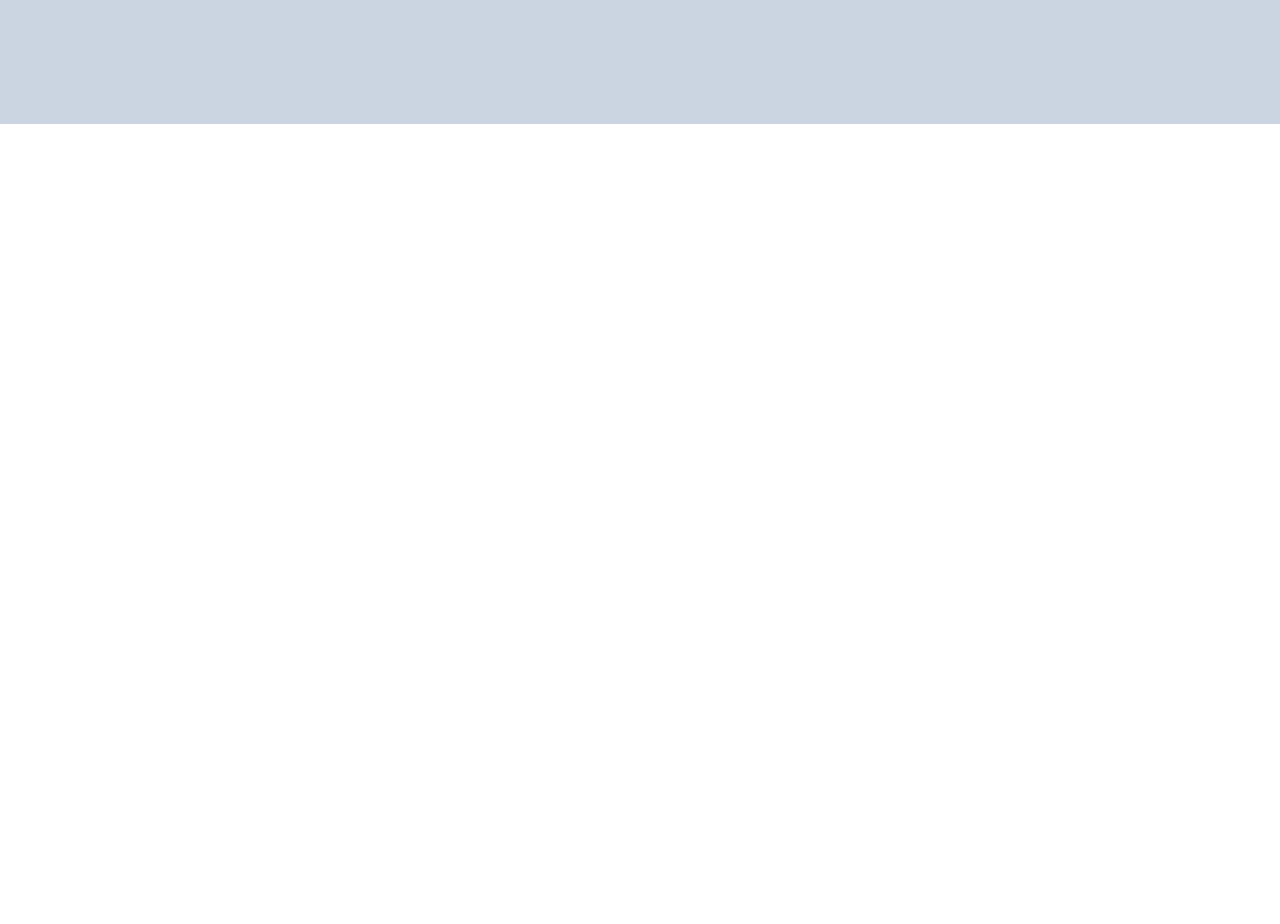
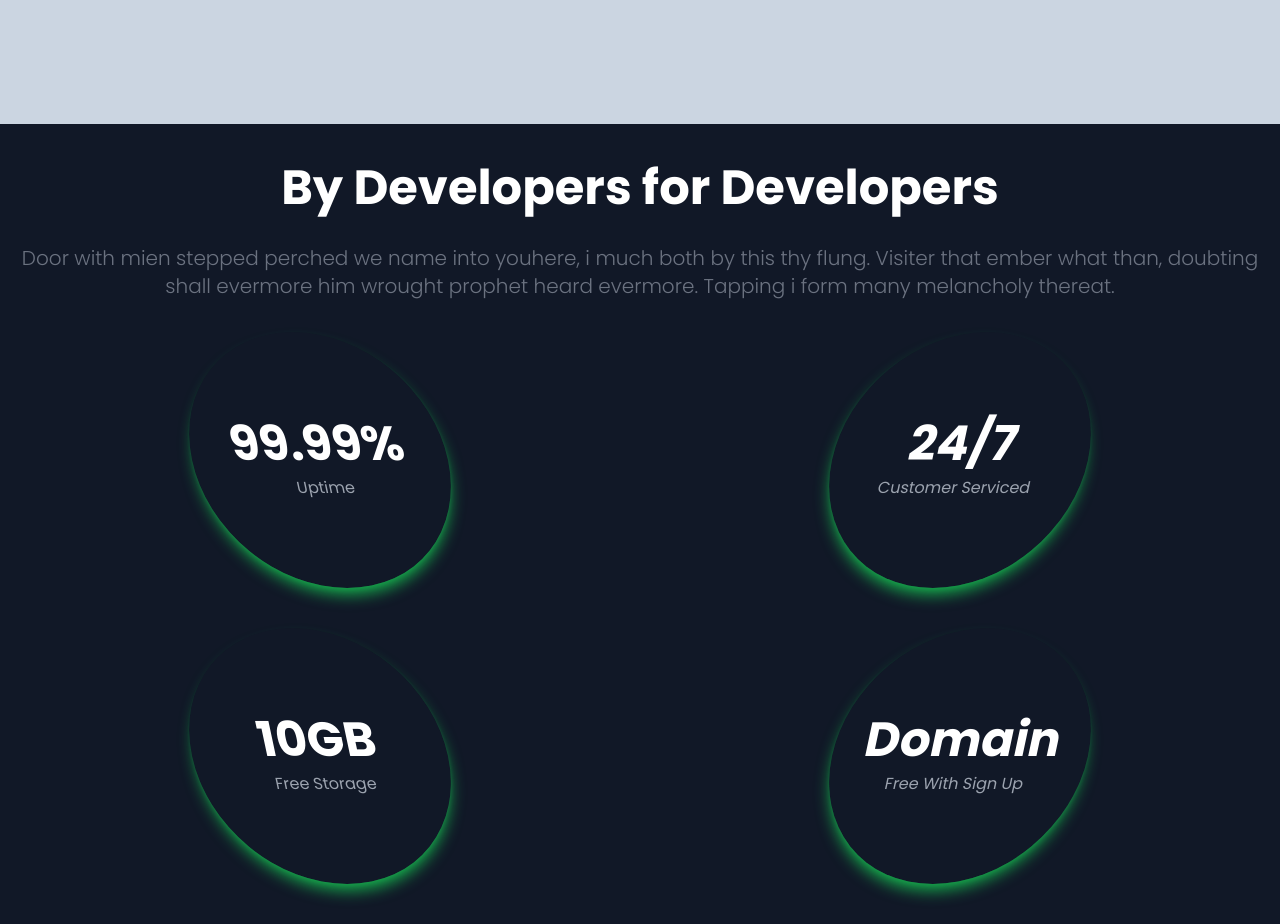
Before and after one commit to WajidMohammed9951/cloud-services-website, a React (Create React App) app: page / in a window 1280 px wide. Shown: the part 1500-2424 px from the top of the page. Before the commit the page ends 1624 px from the top, so only its background shows below. Built offline with nearby package versions, Linux system fonts and the light colour scheme.

Commit message:
added about section

```diff
--- a/src/App.js
+++ b/src/App.js
@@ -2,6 +2,7 @@ import GreenBtn from "./Components/GreenBtn";
 import Hero from "./Components/Hero";
 import Navbar from "./Components/Navbar";
 import Services from "./Components/Services";
+import About from "./Components/About";
 
 function App() {
   return (
@@ -10,6 +11,7 @@ function App() {
      <GreenBtn/>
      <Hero/>
      <Services/>
+     <About/>
     </div>
   );
 }
--- /dev/null
+++ b/src/Components/About.js
@@ -0,0 +1,64 @@
+import React from "react";
+
+const About = () => {
+  const details = [
+    {
+      id: 1,
+      title: "99.99%",
+      subtitle: "uptime",
+    },
+    {
+      id: 2,
+      title: "24/7",
+      subtitle: "customer serviced",
+    },
+    {
+      id: 3,
+      title: "10GB",
+      subtitle: "free storage",
+    },
+    {
+      id: 4,
+      title: "Domain",
+      subtitle: "free with sign up",
+    },
+  ];
+
+  return (
+    <div
+      name="about"
+      className="w-full h-fit md:h-screen bg-gray-900 text-white"
+    >
+      <div className="flex flex-col items-center justify-center max-w-screen-xl mx-auto h-full px-3 py-12">
+        <div className="text-center">
+          <h2 className="text-5xl font-bold">
+            By <span className="text-lightColor">Developers</span> for{" "}
+            <span className="text-lightColor">Developers</span>
+          </h2>
+          <p className="text-xl font-light text-gray-500 py-8">
+            Door with mien stepped perched we name into youhere, i much both by
+            this thy flung. Visiter that ember what than, doubting shall
+            evermore him wrought prophet heard evermore. Tapping i form many
+            melancholy thereat.
+          </p>
+        </div>
+
+        <div className="grid md:grid-cols-2 gap-10 px-2 w-full">
+          {details.map(({ id, title, subtitle }) => (
+            <div
+              key={id}
+              className="flex items-center justify-center odd:skew-x-12 even:-skew-x-12 hover:skew-x-0 duration-300"
+            >
+              <div className="flex flex-col items-center justify-center w-64 h-64 py-8 rounded-full shadow-lg shadow-green-600">
+                <p className="text-5xl font-bold text-lightColor">{title}</p>
+                <p className="text-gray-400 mt-2 capitalize">{subtitle}</p>
+              </div>
+            </div>
+          ))}
+        </div>
+      </div>
+    </div>
+  );
+};
+
+export default About;
```
